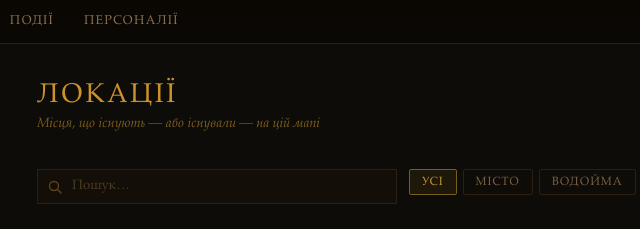
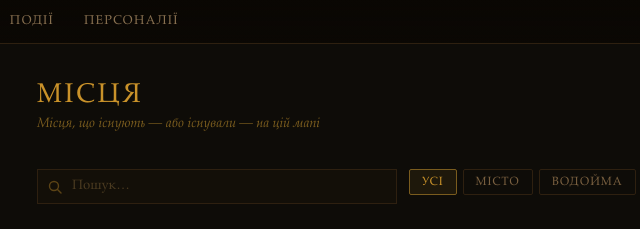
Before and after one commit to Fabulist-cat/fabulist-cat.github.io, a plain HTML site: page locations/index.html in a window 1280 px wide. Shown: the top 229 px of the page, 205-845 px from the left. Drawn offline with Linux system fonts and the light colour scheme.

Commit message:
Update index.html

```diff
--- a/locations/index.html
+++ b/locations/index.html
@@ -3,7 +3,7 @@
 <head>
   <meta charset="UTF-8" />
   <meta name="viewport" content="width=device-width, initial-scale=1.0" />
-  <title>Локації</title>
+  <title>Місця</title>
   <style>
     /* ── Reset & base ────────────────────────────────────────────── */
     *, *::before, *::after { margin: 0; padding: 0; box-sizing: border-box; }
@@ -274,7 +274,7 @@
   <main class="page">
 
     <header class="page-header">
-      <h1>Локації</h1>
+      <h1>Місця</h1>
       <p>Місця, що існують — або існували — на цій мапі</p>
     </header>
 
```
